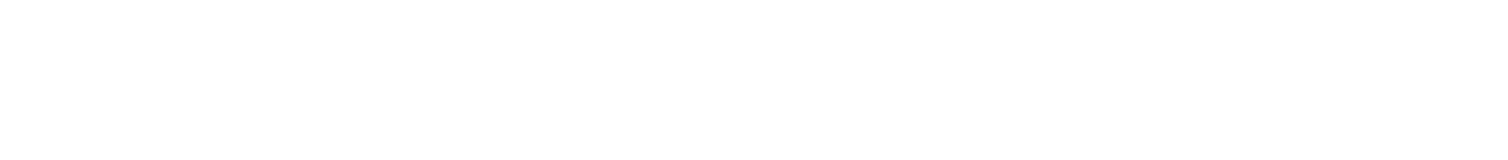
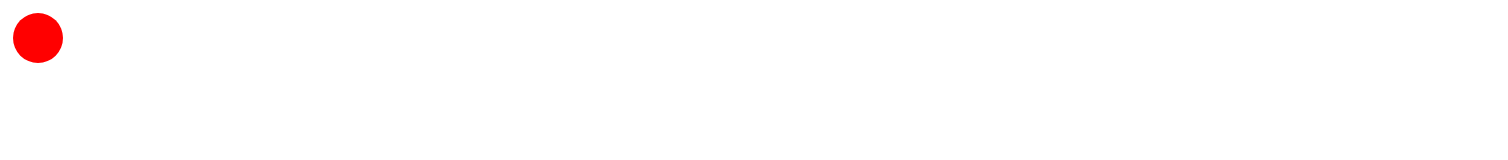
Before and after one commit to Jiamin-Zou/w9d1, a website with bundled scripts: page practice-for-ch-js-asteroids-long-practice-main/index.html in a window 1280 px wide. Shown: the whole page, 1508 px wide, since content can reach past the window. Built offline with nearby package versions, Linux system fonts and the light colour scheme.

Commit message:
Added Asteroid class, # constructor

```diff
--- a/practice-for-ch-js-asteroids-long-practice-main/index.html
+++ b/practice-for-ch-js-asteroids-long-practice-main/index.html
@@ -8,6 +8,6 @@
     <title>Asteroids</title>
 </head>
 <body>
-    <canvas id="game-canvas"></canvas>
+    <canvas id="game-canvas" width=1500 height=900></canvas>
 </body>
 </html>
--- a/practice-for-ch-js-asteroids-long-practice-main/src/asteroid.js
+++ b/practice-for-ch-js-asteroids-long-practice-main/src/asteroid.js
@@ -0,0 +1,17 @@
+import * as Util from "./util.js";
+import MovingObject from "./moving_object.js";
+
+class Asteroid extends MovingObject {
+    static RADIUS = 25;
+    static COLOR = "red";
+
+    constructor(options) {
+        options.vel = Util.randomVec(5);
+        options.radius = Asteroid.RADIUS;
+        options.color = Asteroid.COLOR;
+        super(options);
+    }
+
+}
+
+export default Asteroid;
--- a/practice-for-ch-js-asteroids-long-practice-main/src/index.js
+++ b/practice-for-ch-js-asteroids-long-practice-main/src/index.js
@@ -1,18 +1,14 @@
-import MovingObject from "./moving_object.js";
+// import MovingObject from "./moving_object.js";
 
-window.MovingObject = MovingObject;
+// window.MovingObject = MovingObject;
+
+import Asteroid from "./asteroid.js";
+
 
 const canvas = document.getElementById("game-canvas");
-canvas.width = 600;
-canvas.height = 600;
 const ctx = canvas.getContext("2d");
 
-// const mo = new MovingObject({
-//     pos: [150, 150],
-//     vel: [10, 10],
-//     radius: 50,
-//     color: "red"
-//   });
+const mo = new Asteroid({ pos: [30, 30] });
 
-//   mo.draw(ctx);
+  mo.draw(ctx);
 //   setInterval(() => {mo.move(); mo.draw(ctx)},20)
--- /dev/null
+++ b/practice-for-ch-js-asteroids-long-practice-main/src/util.js
@@ -0,0 +1,12 @@
+// src/util.js
+
+// Return a randomly oriented vector with the given length.
+export function randomVec(length) {
+    const deg = 2 * Math.PI * Math.random();
+    return scale([Math.sin(deg), Math.cos(deg)], length);
+    }
+
+// Scale the length of a vector by the given amount.
+export function scale(vec, m) {
+    return [vec[0] * m, vec[1] * m];
+    }
```
Also changed, not shown: practice-for-ch-js-asteroids-long-practice-main/src/utils.js (deleted).
